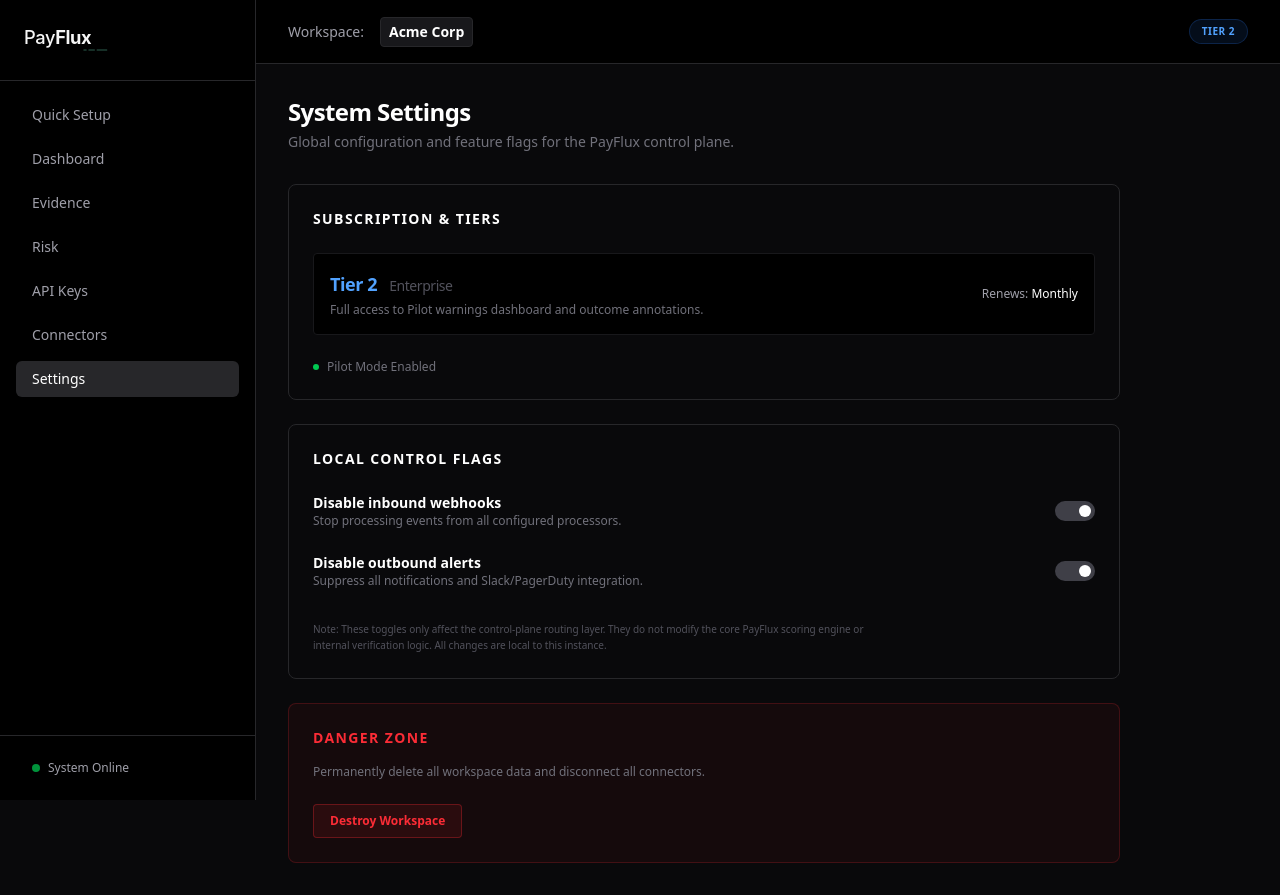
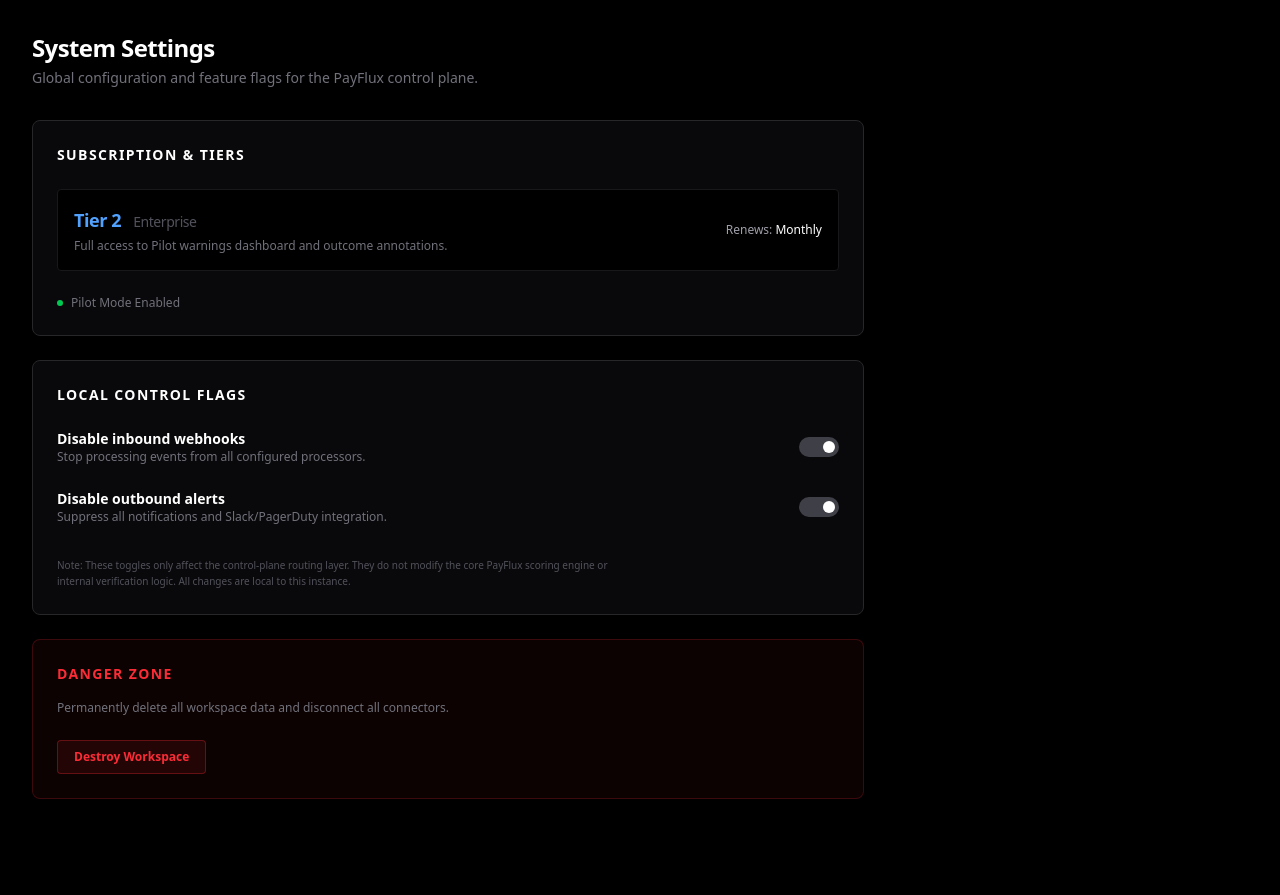
Before and after one commit to Blight-East/PayFlux, a Next.js app in the folder apps/dashboard/: page /settings in a window 1280 px wide. After the commit the page ends 831 px from the top, so only its background shows below. Built offline with nearby package versions, Linux system fonts and the light colour scheme; no server answers; sample sign-in values are in the browser's storage.

Commit message:
feat(auth): lock dashboard routes via server layout guard

```diff
--- a/apps/dashboard/src/app/(dashboard)/layout.tsx
+++ b/apps/dashboard/src/app/(dashboard)/layout.tsx
@@ -1,29 +1,16 @@
-import Sidebar from '@/components/Sidebar';
+import { auth } from '@clerk/nextjs/server';
+import { redirect } from 'next/navigation';
 
 export default function DashboardLayout({
     children,
 }: {
     children: React.ReactNode;
 }) {
-    return (
-        <div className="flex bg-zinc-950 min-h-screen">
-            <Sidebar />
-            <div className="flex-1 flex flex-col">
-                <header className="h-16 border-b border-zinc-800 flex items-center justify-between px-8 bg-black">
-                    <div className="flex items-center space-x-4">
-                        <span className="text-sm font-medium text-zinc-400">Workspace:</span>
-                        <span className="text-sm font-bold text-white px-2 py-1 bg-zinc-900 rounded border border-zinc-800">Acme Corp</span>
-                    </div>
-                    <div className="flex items-center space-x-4">
-                        <div className="px-3 py-1 bg-blue-500/10 border border-blue-500/20 rounded-full text-[10px] font-bold text-blue-400 uppercase tracking-wider">
-                            Tier 2
-                        </div>
-                    </div>
-                </header>
-                <main className="flex-1 overflow-y-auto">
-                    {children}
-                </main>
-            </div>
-        </div>
-    );
+    const { userId } = auth();
+
+    if (!userId) {
+        redirect('/sign-in');
+    }
+
+    return <>{children}</>;
 }
```
